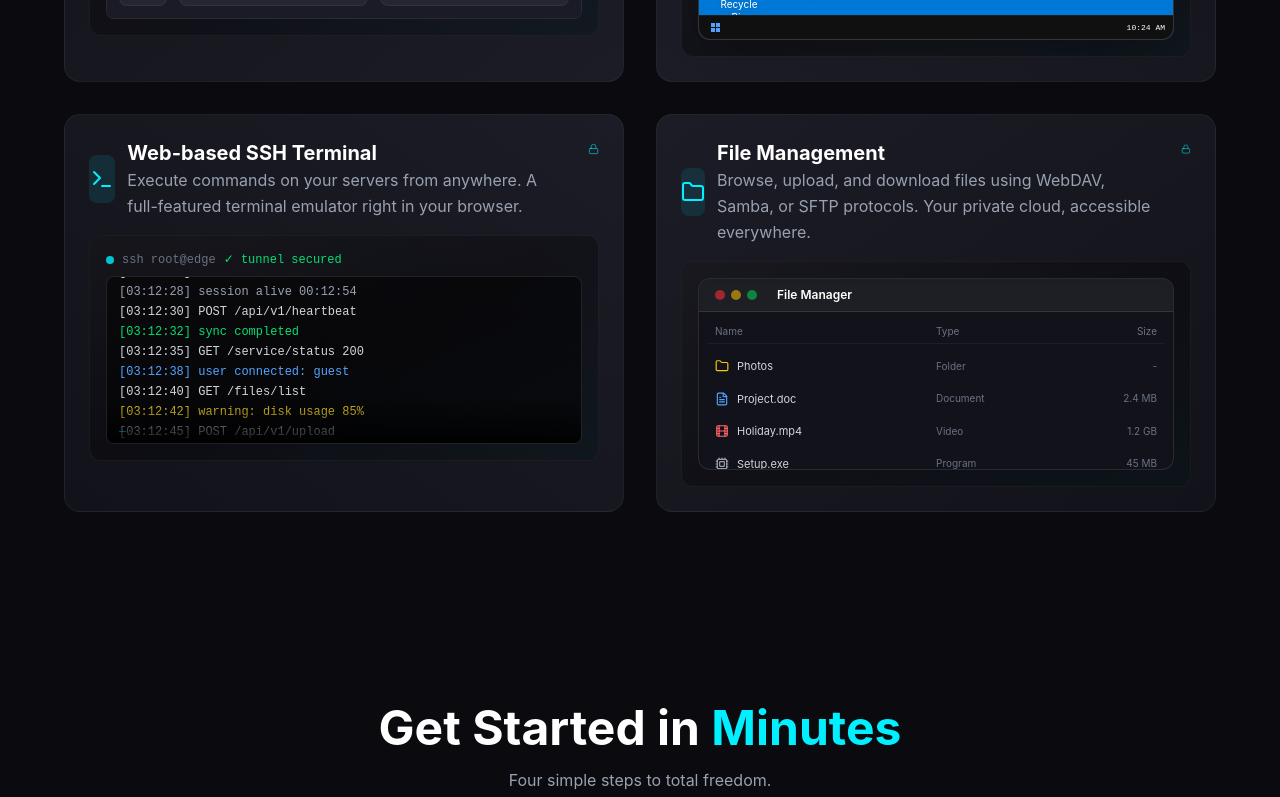
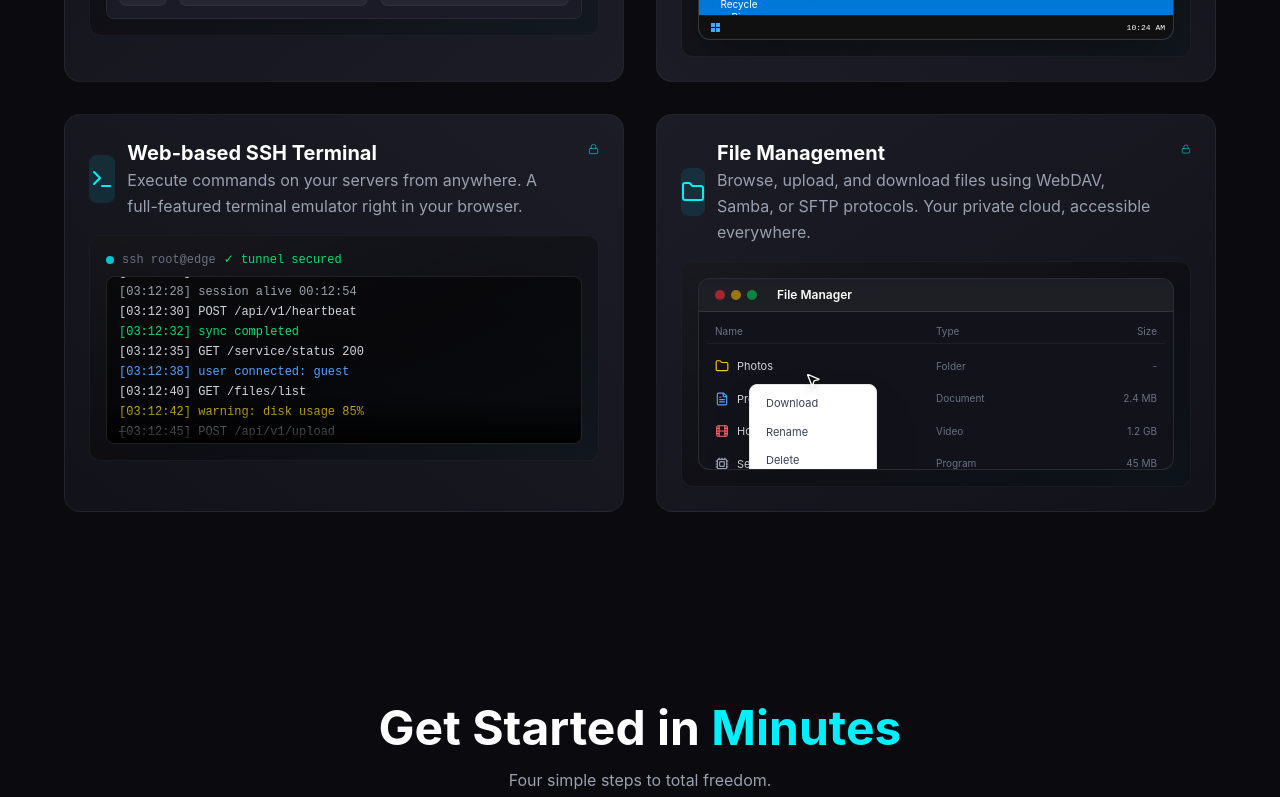
Before and after one commit to linkease/ddnsto-homepage-2025, a React (Vite) app: page / in a window 1280 px wide. Shown: the part 1820-2617 px from the top of the page. Built offline with nearby package versions, Linux system fonts and the light colour scheme.

Commit message:
fix login link

```diff
--- a/src/components/Features.jsx
+++ b/src/components/Features.jsx
@@ -321,7 +321,7 @@ const Features = () => {
                                     <span className="font-semibold text-white ml-2">File Manager</span>
                                 </div>
                                 {/* Content */}
-                                <div className="flex-1 p-2">
+                                <div className="flex-1 p-2 relative">
                                     <div className="grid grid-cols-1 gap-1">
                                         {/* Header Row */}
                                         <div className="grid grid-cols-12 px-2 py-1 text-[10px] text-gray-500 border-b border-white/5 mb-1">
@@ -347,8 +347,56 @@ const Features = () => {
                                             </div>
                                         ))}
                                     </div>
+
+                                    {/* Context Menu */}
+                                    <motion.div
+                                        className="absolute bg-white rounded-lg shadow-2xl border border-gray-200 py-1 w-32 z-30"
+                                        style={{ top: '72px', left: '50px' }}
+                                        initial={{ opacity: 0, scale: 0.95 }}
+                                        animate={{
+                                            opacity: [0, 0, 1, 1, 0],
+                                            scale: [0.95, 0.95, 1, 1, 0.95]
+                                        }}
+                                        transition={{
+                                            duration: 4,
+                                            times: [0, 0.4, 0.45, 0.85, 0.9],
+                                            repeat: Infinity,
+                                            ease: "easeInOut"
+                                        }}
+                                    >
+                                        {[
+                                            { label: 'Download' },
+                                            { label: 'Rename' },
+                                            { label: 'Delete' }
+                                        ].map((item, idx) => (
+                                            <div
+                                                key={idx}
+                                                className="px-4 py-1.5 text-[11px] text-gray-700 hover:bg-gray-100"
+                                            >
+                                                {item.label}
+                                            </div>
+                                        ))}
+                                    </motion.div>
+
+                                    {/* Mouse Cursor */}
+                                    <motion.div
+                                        className="absolute z-40 pointer-events-none"
+                                        initial={{ top: '60px', left: '120px' }}
+                                        animate={{
+                                            top: ['60px', '60px', '60px'],
+                                            left: ['120px', '80px', '120px']
+                                        }}
+                                        transition={{
+                                            duration: 4,
+                                            times: [0, 0.35, 1],
+                                            repeat: Infinity,
+                                            ease: "easeInOut"
+                                        }}
+                                    >
+                                        <MousePointer2 className="w-4 h-4 text-white drop-shadow-lg fill-black" />
+                                    </motion.div>
                                 </div>
-                                {/* Footer - Removed Speed */}
+                                {/* Footer */}
                                 <div className="px-3 py-1 bg-black/20 border-t border-white/5 flex justify-between text-[10px] text-gray-500">
                                     <span>5 items</span>
                                     <span>Free space: 450 GB</span>
--- a/src/components/Hero.jsx
+++ b/src/components/Hero.jsx
@@ -101,7 +101,7 @@ const Hero = () => {
 
                     <div className="flex flex-col sm:flex-row items-center justify-center gap-4">
                         <a
-                            href="https://doc.linkease.com/zh/guide/ddnsto/start.html"
+                            href="/app/#/devices"
                             target="_blank"
                             rel="noopener noreferrer"
                             className="group relative px-8 py-4 bg-brand-primary text-brand-dark font-bold rounded-lg overflow-hidden transition-all hover:scale-105"
--- a/src/components/Navbar.jsx
+++ b/src/components/Navbar.jsx
@@ -51,7 +51,7 @@ const Navbar = () => {
 
                     {/* CTA Button */}
                     <a
-                        href="/app"
+                        href="/app/#/devices"
                         target="_blank"
                         rel="noopener noreferrer"
                         className="px-5 py-2 rounded-lg bg-brand-primary text-brand-dark font-bold hover:bg-brand-primary-hover transition-colors shadow-[0_0_20px_rgba(0,255,255,0.3)] hover:shadow-[0_0_30px_rgba(0,255,255,0.5)]"
@@ -93,7 +93,7 @@ const Navbar = () => {
                     </div>
 
                     <a
-                        href="/app"
+                        href="/app/#/devices"
                         target="_blank"
                         rel="noopener noreferrer"
                         className="w-full py-3 rounded-lg bg-brand-primary text-brand-dark font-bold text-center"
--- a/src/i18n/translations.js
+++ b/src/i18n/translations.js
@@ -12,7 +12,7 @@ export const translations = {
         hero: {
             version: "v4.0 Stable Release",
             title_1: "Remote Access,",
-            title_2: "Redefined.",
+            title_2: "Made Easy.",
             subtitle_1: "No Public IP? No Port Forwarding?",
             subtitle_2: "No Problem.",
             description: "Securely access your NAS, Router, and Desktop from anywhere with a single link.",
@@ -163,7 +163,7 @@ export const translations = {
             subtitle_1: "没有公网 IP？没有端口转发？",
             subtitle_2: "没问题。",
             description: "只需一个链接，即可从任何地方安全访问您的 NAS、路由器和桌面。",
-            cta: "免费试用",
+            cta: "免费使用",
             trusted: "全平台支持"
         },
         workflow: {
@@ -211,7 +211,7 @@ export const translations = {
         pricing: {
             title_1: "简单、透明的",
             title_2: "价格",
-            subtitle: "免费试用，每个设备绑定一个套餐，需要更多功能时升级。",
+            subtitle: "免费使用，每个设备需绑定一个套餐，需要更多功能时升级。",
             free_plan: "免费套餐",
             free_price: "¥0.00",
             free_period: "/周",
```
Also changed, not shown: public/favicon-new.svg (added), public/favicon.svg.
